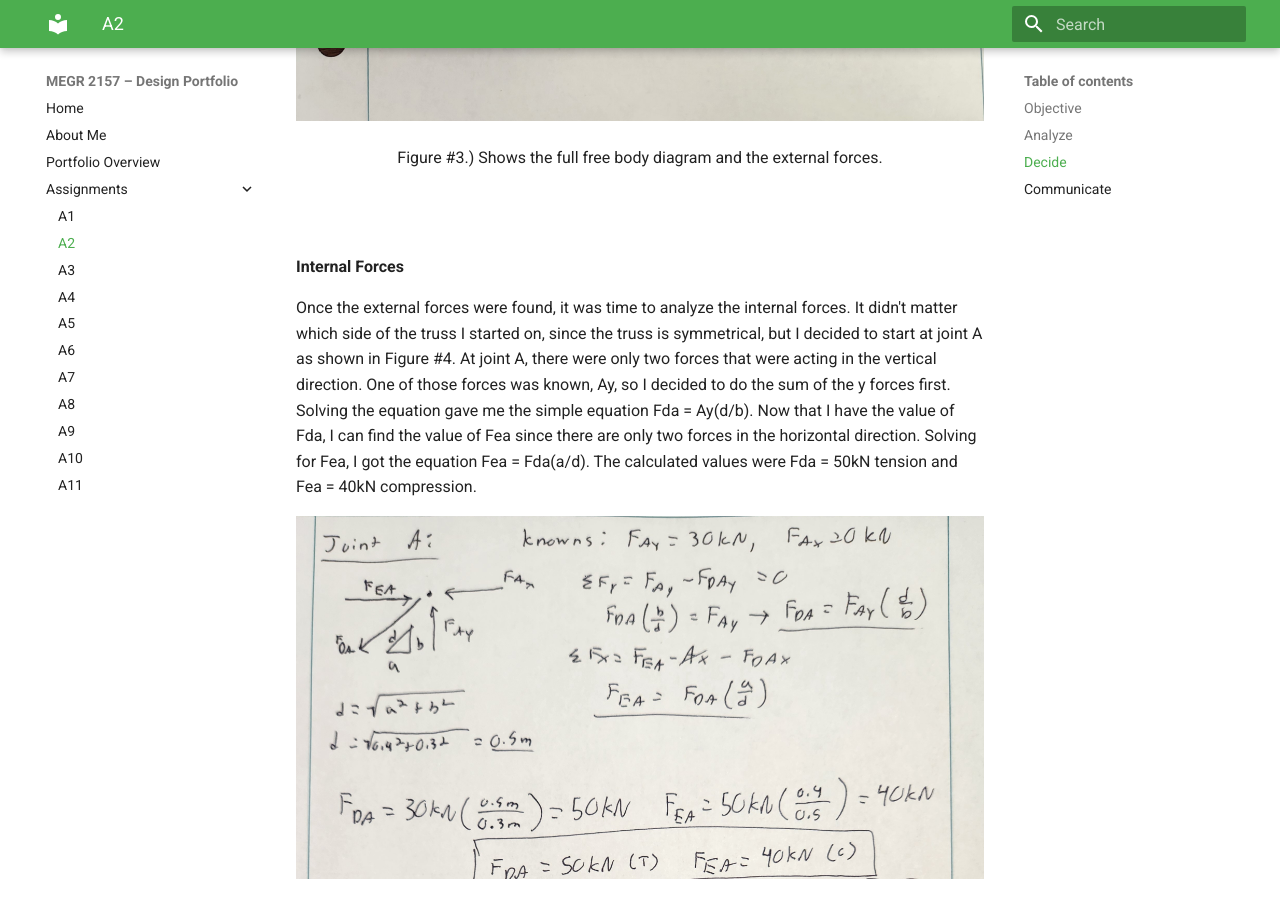
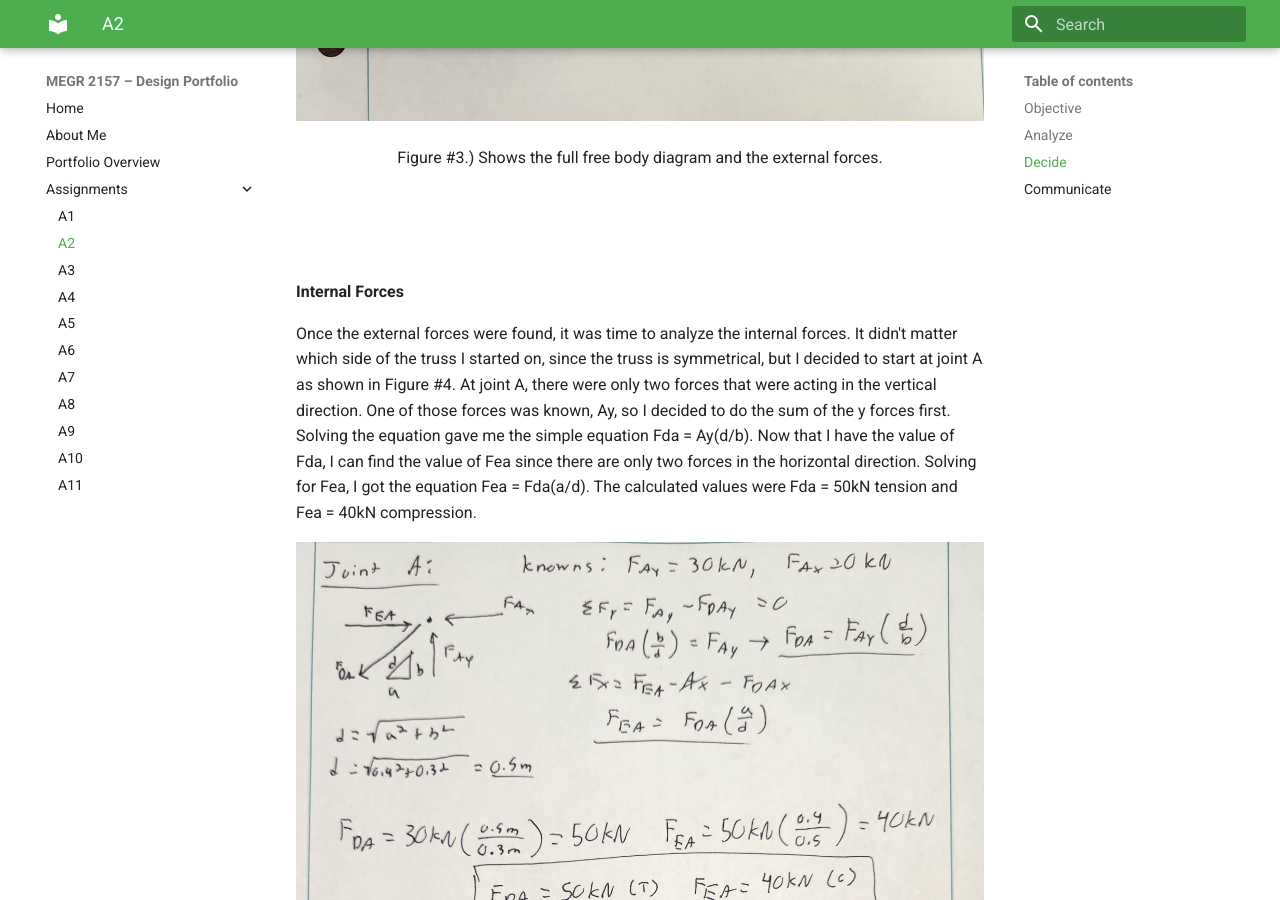
Before and after one commit to AndyChwalik/megr2157-portfolio, an MkDocs documentation site: the page built from docs/assignments/A02/index.md, in a window 1280 px wide and 900 px high, scrolled down 2806 px. Built offline with MkDocs 1.6.1 and Material for MkDocs 9.7.7, drawn with Linux system fonts in a browser that asks for light colours.

Commit message:
Update index.md

```diff
--- a/docs/assignments/A02/index.md
+++ b/docs/assignments/A02/index.md
@@ -37,7 +37,7 @@ To start designing the truss, I thought it was best to draw everything on paper.
 <div align="center">
   <img src="external_forces.jpg">
   <p><em></em>Figure #3.) Shows the full free body diagram and the external forces.</em></p>
-</div> <br><br>
+</div> <br><br><br>
 
 **Internal Forces**
 
@@ -67,7 +67,7 @@ I did draw the free body diagram and the forces for joint E, but I found out tha
 </div> <br>
 
 
-BC, BE, and CE were all found by mirroring the already found values over the axis of symmetry.<br>
+BC, BE, and CE were all found by mirroring the already found values over the axis of symmetry.<br><br>
 
 **Cross-Sectional Area of Beams**
 
@@ -83,7 +83,7 @@ To find the required cross-sectional area of the beams, I need to identify the m
   <p><em>Figure #8.) The correct variables and calculations for minimum cross-sectional area</em></p>
 </div> <br>
 
-To calculate the required cross-sectional area, the normal stress has to be less than the allowable stress. Allowable stress is the max stress we want applied on the truss. Setting up this equation gives me 3 knowns and 1 unknown - the minimum area. With simple algebra, I rearranged the equation to solve for the minimum cross-sectional area. I made sure to convert any units that needed to be converted to make the equation work. <br>
+To calculate the required cross-sectional area, the normal stress has to be less than the allowable stress. Allowable stress is the max stress we want applied on the truss. Setting up this equation gives me 3 knowns and 1 unknown - the minimum area. With simple algebra, I rearranged the equation to solve for the minimum cross-sectional area. I made sure to convert any units that needed to be converted to make the equation work. <br><br>
 
 **Approximate Weight of Truss**
 
@@ -94,7 +94,7 @@ To get an approximate weight of the truss, I needed to find the total length of
   <p><em>Figure #9.) Approximate weight of the truss</em></p>
 </div> <br>
 
-Knowing that DE and CE have no affect on the load of the truss, I don't feel great that I just added extra weight to the truss. Those two beams added an extra 0.72m of material, which is almost a fourth of the total length. I could've saved about 6 pounds of material with no loss in performance.<br>
+Knowing that DE and CE have no affect on the load of the truss, I don't feel great that I just added extra weight to the truss. Those two beams added an extra 0.72m of material, which is almost a fourth of the total length. I could've saved about 6 pounds of material with no loss in performance.<br><br>
 
 **Cross-Sectional Area of Pin**
 
```
